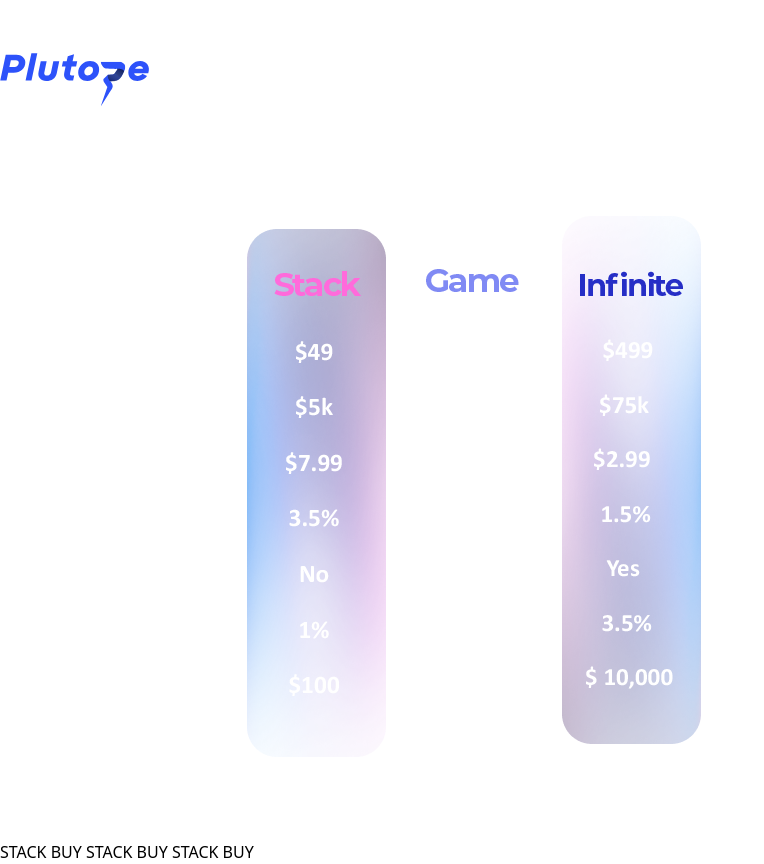
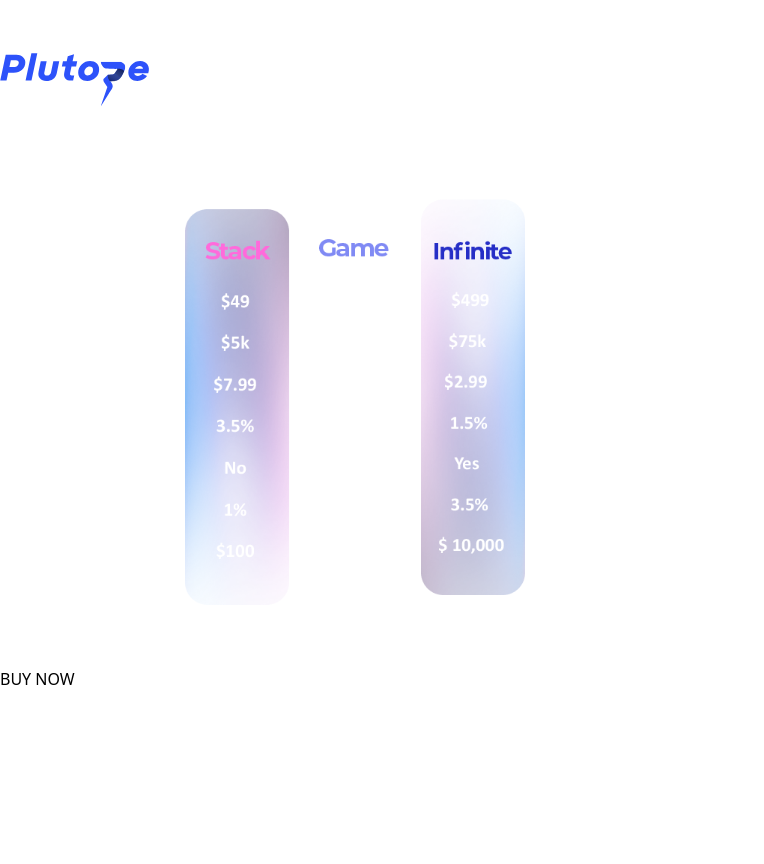
Before and after one commit to iprincekumarsingh/plutope-onepager, a React (Vite) app: page / in a window 1280 px wide. Shown: the whole page, without its empty margins (0-764 px from the left). After the commit the page ends 800 px from the top, so only its background shows below. Built offline with nearby package versions, Linux system fonts and the light colour scheme.

Commit message:
added modal

```diff
--- a/package.json
+++ b/package.json
@@ -12,7 +12,7 @@
   "dependencies": {
     "react": "^18.2.0",
     "react-dom": "^18.2.0",
-    "react-responsive-modal": "^6.4.2"
+    "react-modal": "^3.16.1"
   },
   "devDependencies": {
     "@types/react": "^18.2.14",
--- a/src/App.jsx
+++ b/src/App.jsx
@@ -3,12 +3,38 @@ import { useState } from "react";
 import card from "./assets/card.png";
 import "./App.css";
 import "./assets/logo.svg";
+import Modal from "react-modal";
+const customStyles = {
+  content: {
+    top: "50%",
+    left: "50%",
+    right: "auto",
+    bottom: "auto",
+    marginRight: "-50%",
+    transform: "translate(-50%, -50%)",
+    "border-radius": "20px",
+    'width': "auto",
+  },
+};
+function App() {
+  let subtitle;
+  const [modalIsOpen, setIsOpen] = useState(false);
 
-function App() {
-  const [count, setCount] = useState(0);
+  function openModal() {
+    setIsOpen(true);
+  }
+
+  function afterOpenModal() {
+    // references are now sync'd and can be accessed.
+    subtitle.style.color = "#f00";
+  }
+
+  function closeModal() {
+    setIsOpen(false);
+  }
   return (
     <div className="h-full bg-black">
-      <div className="flex h-[50px] justify-center items-center">
+      <div className="flex  justify-center items-center">
         <svg
           xmlns:xlink="http://www.w3.org/1999/xlink"
           width="150"
@@ -16,7 +42,6 @@ function App() {
           viewBox="0 0 361 153"
           fill="none"
           className="mt-20"
-
           xmlns="http://www.w3.org/2000/svg"
         >
           <path
@@ -107,41 +132,28 @@ function App() {
           </defs>
         </svg>
       </div>
-      <div  className="flex flex-ol items-center relative b  justify-center h-screen">
-        <div className="flex md:flex-col justify-center">
-          <img src={card} alt="" className="max-w-full" />
-        </div>
-        <div className="flex flex-col items-center mt-4 w-35">
-          {/* Buttons */}
-
-          <div className="flex flex-col items-center mb-[120px] mt-4 md:mt-0 md:ml-4">
-            <a
-              target="_blank"
-              class="pointer-events-none mt-12 text-center text-2xl md:text-3xl justify-self-center p-4 px-8 rounded-full text-white bg-gradient-to-r from-purple-900 viapurple-700 to-blue-800"
-              href=""
-            >
-              {" "}
-              STACK BUY
-            </a>
-            <a
-              target="_blank"
-              class="pointer-events-none mt-12 text-center text-2xl md:text-3xl justify-self-center p-4 px-8 rounded-full text-white bg-gradient-to-r from-purple-900 viapurple-700 to-blue-800"
-              href=""
-            >
-              {" "}
-              STACK BUY
-            </a>
-            <a
-              target="_blank"
-              class="pointer-events-none mt-12 text-center text-2xl md:text-3xl justify-self-center p-4 px-8 rounded-full text-white bg-gradient-to-r from-purple-900 viapurple-700 to-blue-800"
-              href=""
-            >
-              {" "}
-              STACK BUY
-            </a>
-          </div>
+      <div className="flex-col  justify-center h-screen">
+        <div className="flex md:flex-col justify-center items-center">
+          <img src={card} width={600} alt="" className="" />
+          <button
+            onClick={openModal}
+            // target="_blank"
+            class=" relative bottom-12 text-center text-2xl md:text-3xl justify-self-center p-4 px-8 rounded-full text-white bg-gradient-to-r from-purple-900 viapurple-700 to-blue-800"
+          >
+            {" "}
+            BUY NOW
+          </button>
         </div>
       </div>
+      <Modal
+        isOpen={modalIsOpen}
+        onAfterOpen={afterOpenModal}
+        onRequestClose={closeModal}
+        style={customStyles}
+        contentLabel="Example Modal"
+      >
+        <h1 className="text-3xl">Choose your card</h1>
+      </Modal>
     </div>
   );
 }
```
Also changed, not shown: 1 other file (tests, documents, lock files or other folders).
